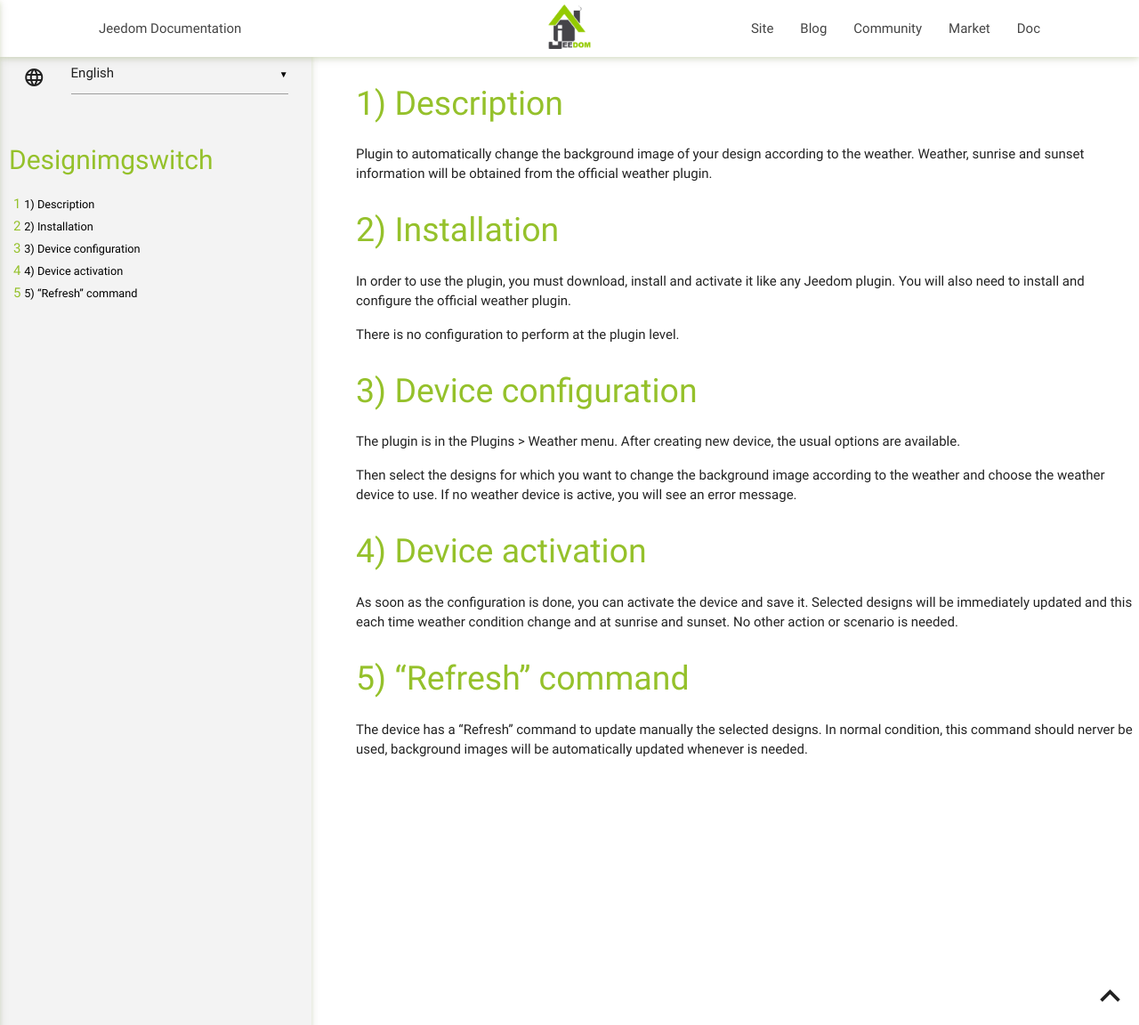
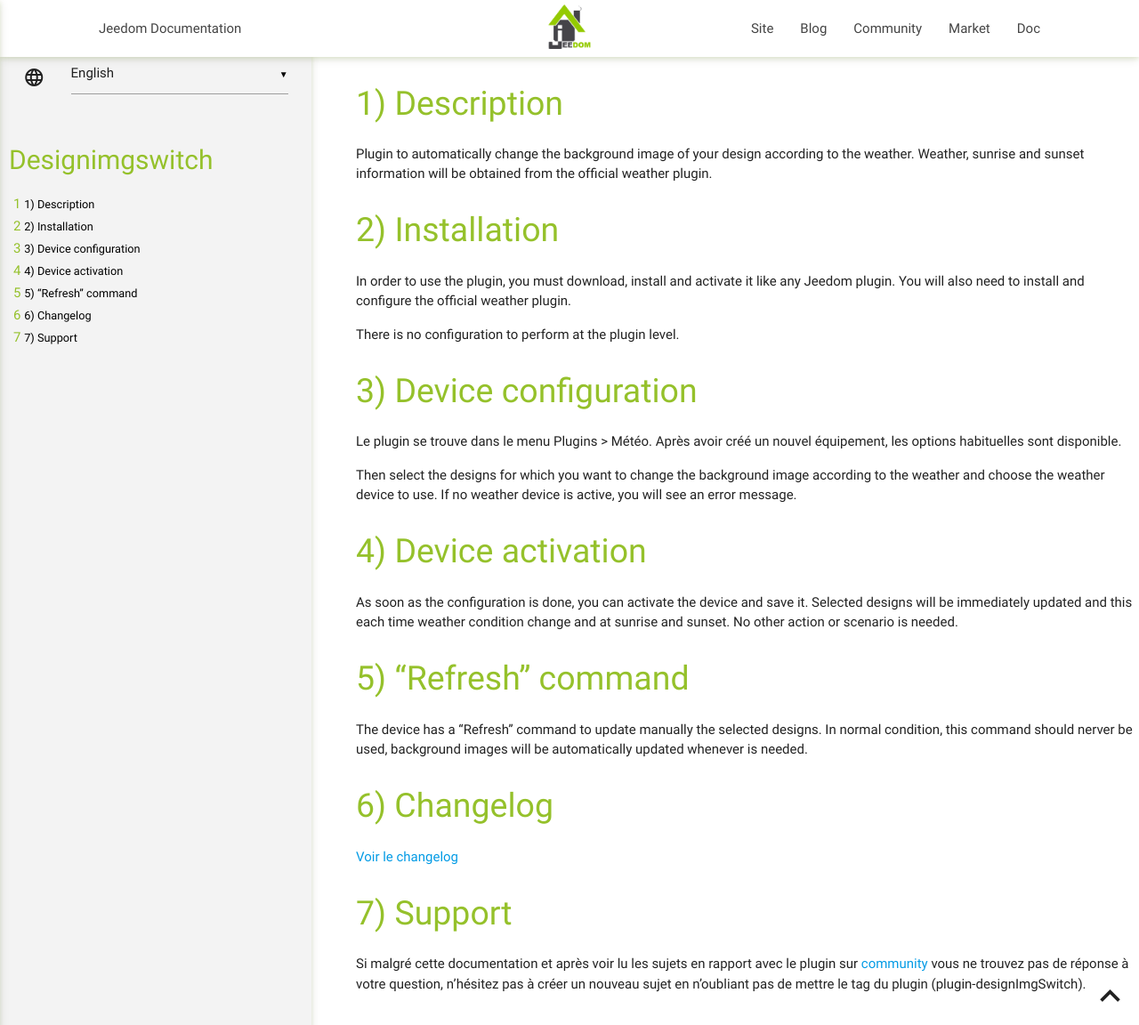
Before and after one commit to hugoKs3/jeedom-designImgSwitch, a Jekyll site: the page built from docs/en_US/index.md, in a window 1280 px wide and 1152 px high. Shown: the whole window at 89% size. Built offline with Jekyll 4.4.1, drawn with Linux system fonts in a browser that asks for light colours.

Commit message:
[ROBOT] Action all

```diff
--- a/docs/en_US/index.md
+++ b/docs/en_US/index.md
@@ -18,8 +18,8 @@ There is no configuration to perform at the plugin level.
 
 # Device configuration
 
-The plugin is in the Plugins > Weather menu.
-After creating new device, the usual options are available.
+Le plugin se trouve dans le menu Plugins > Météo.
+Après avoir créé un nouvel équipement, les options habituelles sont disponible.
 
 Then select the designs for which you want to change the background image according to the weather and choose the weather device to use.
 If no weather device is active, you will see an error message.
@@ -34,3 +34,11 @@ No other action or scenario is needed.
 
 The device has a "Refresh" command to update manually the selected designs.
 In normal condition, this command should nerver be used, background images will be automatically updated whenever is needed.
+
+# Changelog
+
+[Voir le changelog](./changelog)
+
+# Support
+
+Si malgré cette documentation et après voir lu les sujets en rapport avec le plugin sur [community]({{site.forum}}) vous ne trouvez pas de réponse à votre question, n'hésitez pas à créer un nouveau sujet en n'oubliant pas de mettre le tag du plugin ({{site.tagPlugin}}).
```
Also changed, not shown: docs/de_DE/changelog.md (added, +16 -0 lines), docs/de_DE/index.md (+9 -1 lines), docs/en_US/changelog.md (added, +16 -0 lines), docs/es_ES/changelog.md (added, +16 -0 lines), docs/es_ES/index.md (+9 -1 lines).
